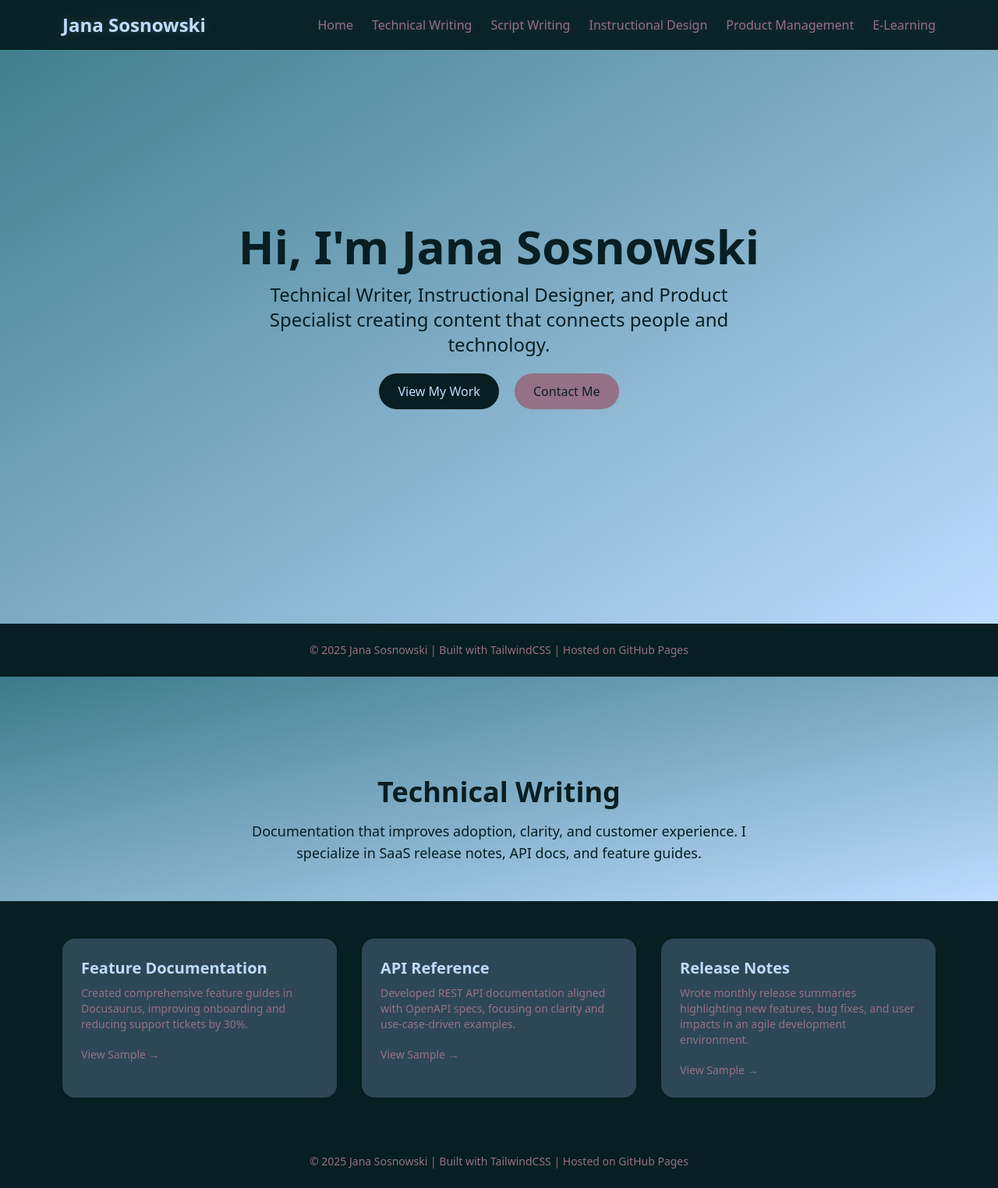
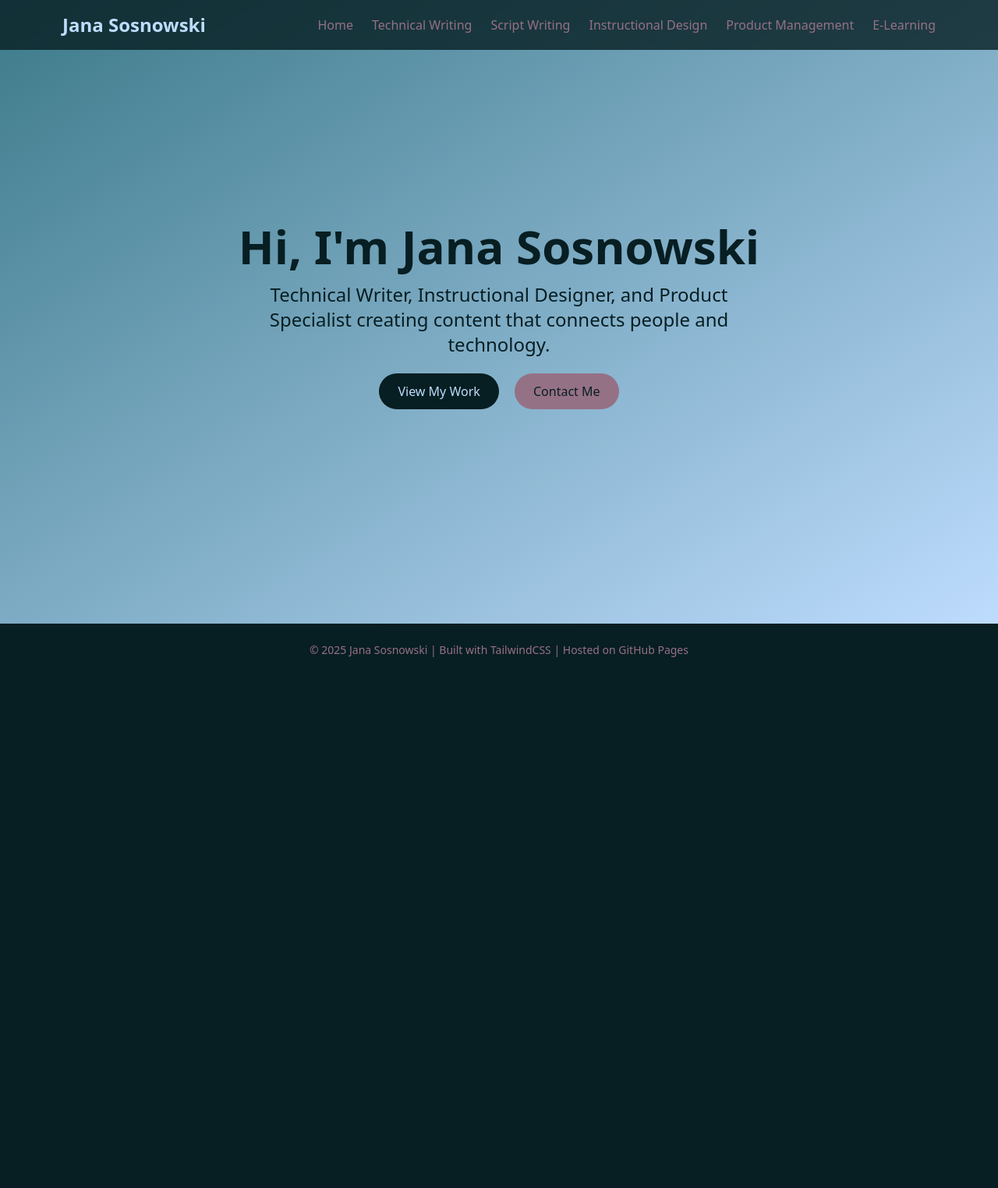
Before and after one commit to janateresa/portfolio, a plain HTML site: page index.html in a window 1280 px wide. Shown: the whole page at 78% size. After the commit the page ends 868 px from the top, so only its background shows below. Drawn offline with nearby package versions, Linux system fonts and the light colour scheme.

Commit message:
Update index.html

```diff
--- a/index.html
+++ b/index.html
@@ -54,77 +54,3 @@
   </footer>
 </body>
 </html>
-
-<!-- technical-writing.html -->
-<!DOCTYPE html>
-<html lang="en">
-<head>
-  <meta charset="UTF-8" />
-  <meta name="viewport" content="width=device-width, initial-scale=1.0" />
-  <title>Technical Writing | Jana Sosnowski</title>
-  <script src="https://cdn.tailwindcss.com"></script>
-  <script>
-    tailwind.config = {
-      theme: {
-        extend: {
-          colors: {
-            mountbatten_pink: '#957186',
-            uranian_blue: '#bedcfe',
-            cerulean: '#3c7a89',
-            charcoal: '#2e4756',
-            rich_black: '#071e22',
-          }
-        }
-      }
-    }
-  </script>
-</head>
-<body class="bg-rich_black text-white font-sans">
-  <!-- Navbar -->
-  <header class="bg-rich_black/80 fixed top-0 left-0 w-full z-10 backdrop-blur-sm">
-    <nav class="max-w-6xl mx-auto flex justify-between items-center p-4">
-      <h1 class="text-2xl font-semibold text-uranian_blue">Jana Sosnowski</h1>
-      <ul class="hidden md:flex space-x-6 text-mountbatten_pink">
-        <li><a href="index.html" class="hover:text-uranian_blue">Home</a></li>
-        <li><a href="technical-writing.html" class="hover:text-uranian_blue">Technical Writing</a></li>
-        <li><a href="#" class="hover:text-uranian_blue">Script Writing</a></li>
-        <li><a href="#" class="hover:text-uranian_blue">Instructional Design</a></li>
-        <li><a href="#" class="hover:text-uranian_blue">Product Management</a></li>
-        <li><a href="#" class="hover:text-uranian_blue">E-Learning</a></li>
-      </ul>
-    </nav>
-  </header>
-
-  <!-- Hero -->
-  <section class="pt-32 pb-12 bg-gradient-to-br from-cerulean to-uranian_blue text-rich_black text-center">
-    <h2 class="text-4xl font-bold mb-4">Technical Writing</h2>
-    <p class="text-lg max-w-2xl mx-auto">Documentation that improves adoption, clarity, and customer experience. I specialize in SaaS release notes, API docs, and feature guides.</p>
-  </section>
-
-  <!-- Portfolio Cards -->
-  <section class="max-w-6xl mx-auto px-4 py-12 grid gap-8 md:grid-cols-2 lg:grid-cols-3">
-    <div class="bg-charcoal rounded-2xl p-6 shadow hover:shadow-lg transition">
-      <h3 class="text-xl font-semibold text-uranian_blue mb-2">Feature Documentation</h3>
-      <p class="text-sm text-mountbatten_pink mb-4">Created comprehensive feature guides in Docusaurus, improving onboarding and reducing support tickets by 30%.</p>
-      <a href="#" class="text-mountbatten_pink hover:text-uranian_blue text-sm font-medium">View Sample →</a>
-    </div>
-
-    <div class="bg-charcoal rounded-2xl p-6 shadow hover:shadow-lg transition">
-      <h3 class="text-xl font-semibold text-uranian_blue mb-2">API Reference</h3>
-      <p class="text-sm text-mountbatten_pink mb-4">Developed REST API documentation aligned with OpenAPI specs, focusing on clarity and use-case-driven examples.</p>
-      <a href="#" class="text-mountbatten_pink hover:text-uranian_blue text-sm font-medium">View Sample →</a>
-    </div>
-
-    <div class="bg-charcoal rounded-2xl p-6 shadow hover:shadow-lg transition">
-      <h3 class="text-xl font-semibold text-uranian_blue mb-2">Release Notes</h3>
-      <p class="text-sm text-mountbatten_pink mb-4">Wrote monthly release summaries highlighting new features, bug fixes, and user impacts in an agile development environment.</p>
-      <a href="#" class="text-mountbatten_pink hover:text-uranian_blue text-sm font-medium">View Sample →</a>
-    </div>
-  </section>
-
-  <!-- Footer -->
-  <footer class="bg-rich_black text-center py-6 text-mountbatten_pink text-sm">
-    © 2025 Jana Sosnowski | Built with TailwindCSS | Hosted on GitHub Pages
-  </footer>
-</body>
-</html>
```
